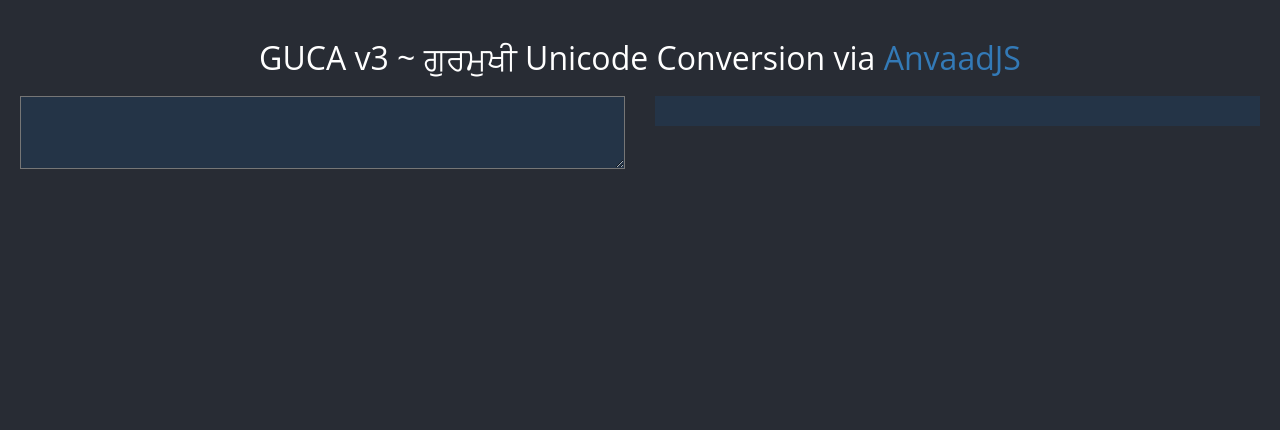
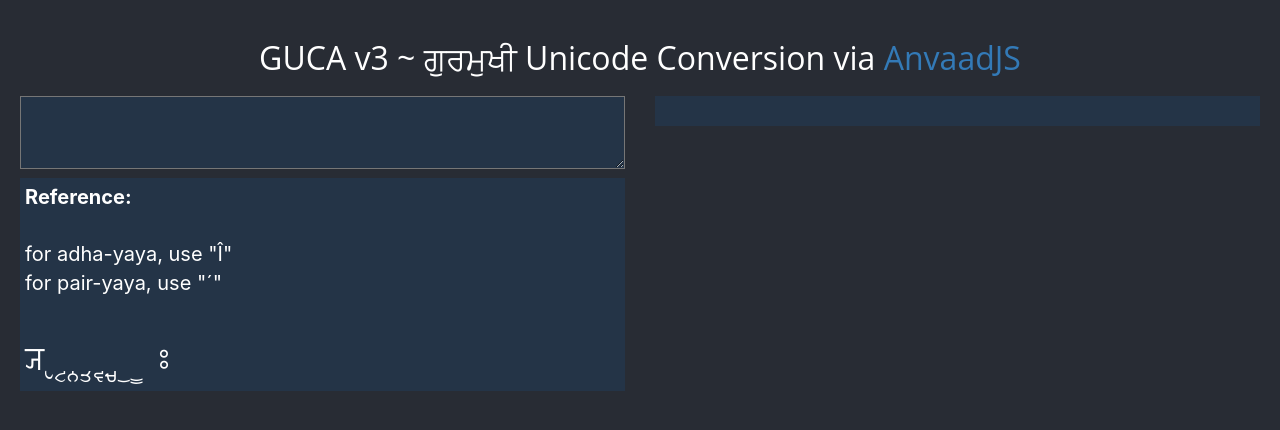
Before and after one commit to irvanjitsingh/guca3, a React (Create React App) app: page / in a window 1280 px wide. Shown: the top 430 px of the page. Built offline with nearby package versions, Linux system fonts and the light colour scheme; a web font is replaced by a local one.

Commit message:
updated fonts and unicode conversion

```diff
--- a/package.json
+++ b/package.json
@@ -4,6 +4,7 @@
   "private": true,
   "dependencies": {
     "anvaad-js": "^1.2.0",
+    "anvaad-js-gursevak": "^1.2.0",
     "gh-pages": "^2.0.1",
     "react": "^16.8.6",
     "react-dom": "^16.8.6",
--- a/src/App.js
+++ b/src/App.js
@@ -1,5 +1,5 @@
 import React from 'react';
-import * as anvaad from 'anvaad-js'
+import * as anvaad from 'anvaad-js-gursevak'
 import Header from './Header'
 import ConversionInput from './ConversionInput'
 import ConversionResult from './ConversionResult'
--- a/src/ConversionInput.css
+++ b/src/ConversionInput.css
@@ -21,3 +21,20 @@
   padding: 10px 8px;
   width: 100%;
 }
+
+.chart-gurbani {
+  padding: 5px;
+  background-color: #243447;
+  color: #ffffff;
+  font-size: 35px;
+  font-family: "GurbaniAkhar";
+  /* font-family: 'Mukta Mahee', sans-serif; */
+}
+
+.chart-english {
+  padding: 5px;
+  background-color: #243447;
+  color: #ffffff;
+  font-size: 20px;
+  /* font-family: 'Mukta Mahee', sans-serif; */
+}
--- a/src/ConversionInput.js
+++ b/src/ConversionInput.js
@@ -16,9 +16,24 @@
     return (
       <div class="col-md-6">
         <div className="component-conversion-input">
-          <div>
             <textarea onChange={this.handleChange} />
-          </div>
+        </div>
+        <div className="chart-english">
+        <b>Reference:</b><br/><br/>
+        for adha-yaya, use "Î"<br/>
+        for pair-yaya, use "´"<br/><br/>
+        </div>
+        <div className="chart-gurbani">
+        Î
+        ´
+        †
+        ˜
+        œ
+        Í
+        ç
+        ü
+        ¨
+        Ú
         </div>
       </div>
     );
--- a/src/ConversionResult.css
+++ b/src/ConversionResult.css
@@ -6,12 +6,20 @@
        url('fonts/GURAKHAR.TTF') format('truetype')
 }
 
+@font-face {
+  font-family: 'AnmolUniBani';
+  font-style: normal;
+  font-weight: 400;
+  src: local('AnmolUniBani'),
+       url('fonts/AnmolUniBani.ttf') format('truetype')
+}
+
 .component-conversion-result-main {
   padding: 5px;
   background-color: #243447;
   color: #ffffff;
   font-size: 30px;
-  font-family: "GurbaniAkhar";
+  font-family: "AnmolUniBani";
   /* font-family: 'Mukta Mahee', sans-serif; */
 }
 
```
Also changed, not shown: src/fonts/AnmolUniBani.ttf (added), 1 other file (tests, documents, lock files or other folders).
